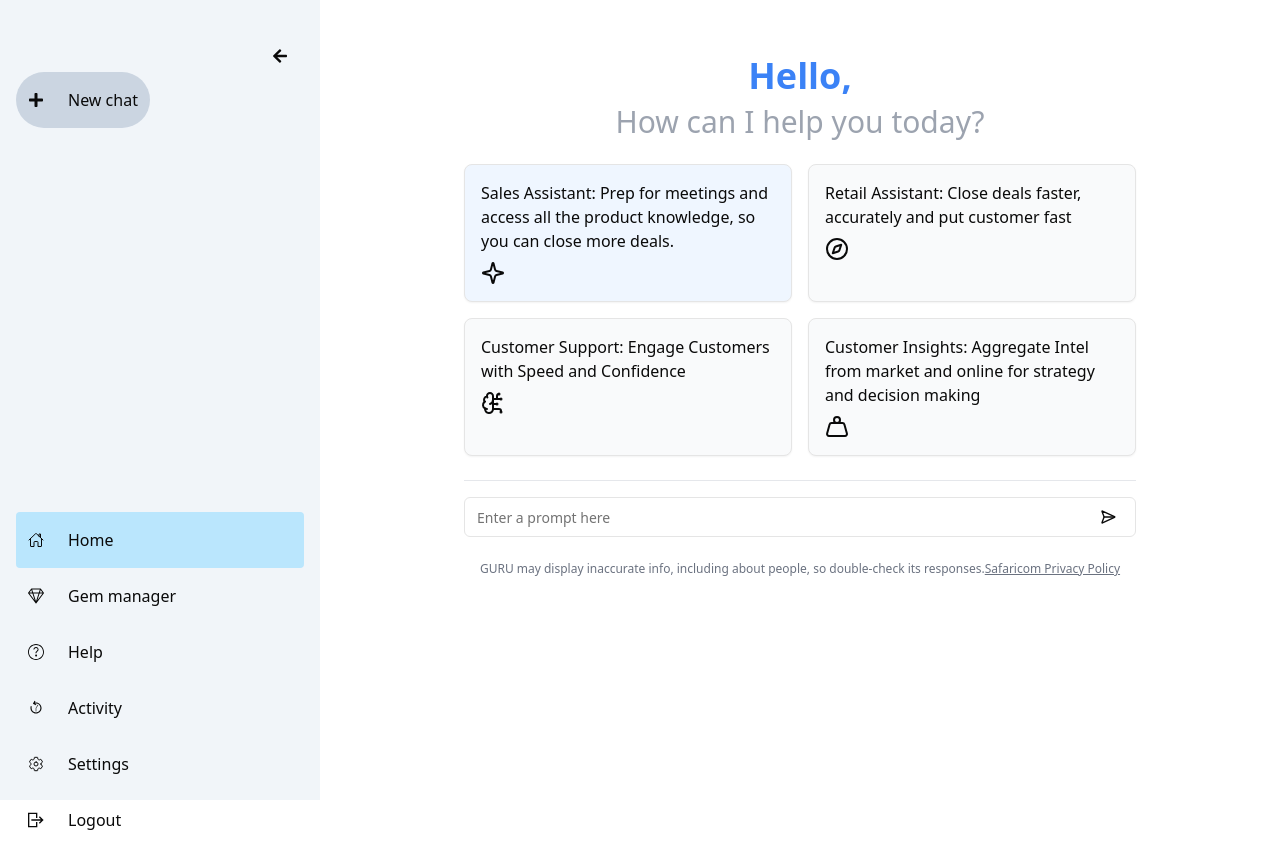
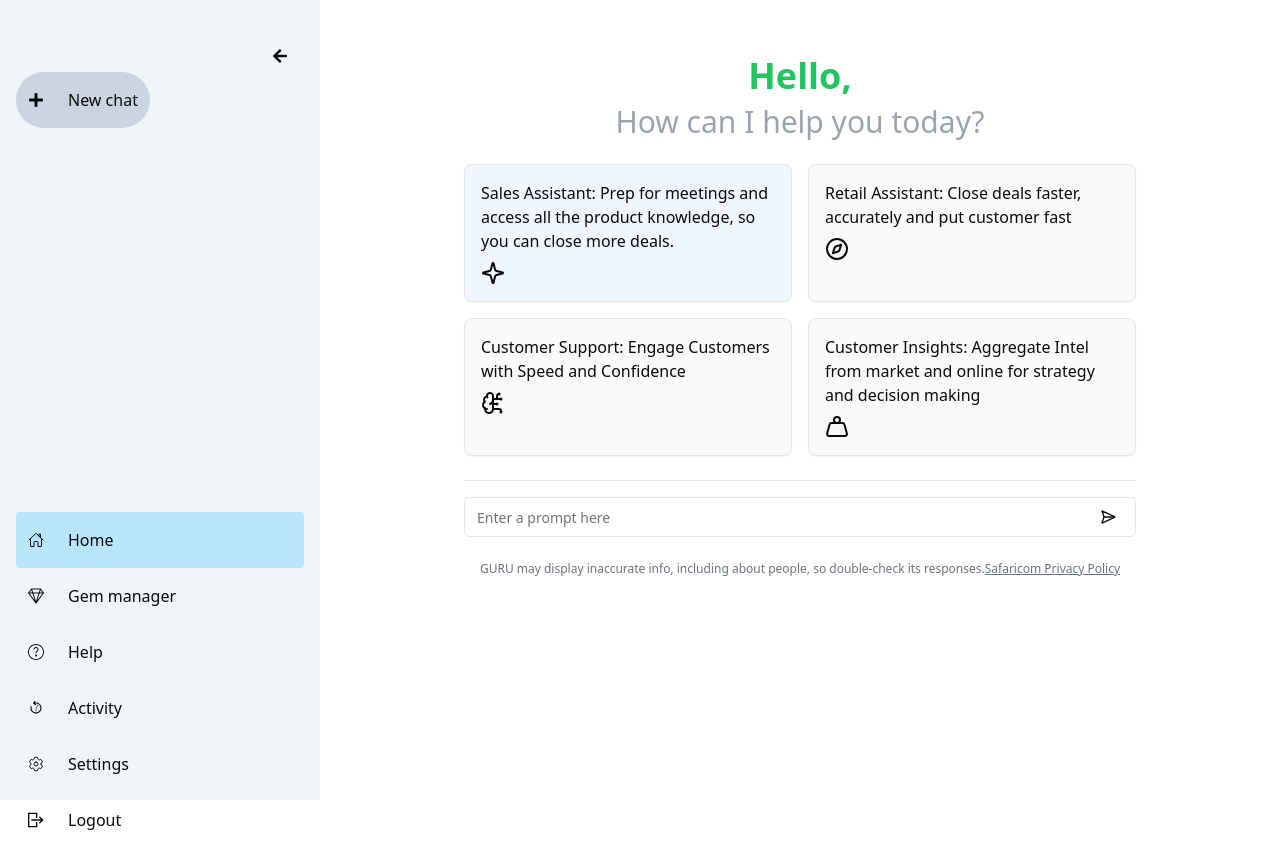
Before and after one commit to collinskrotich/Guru-AI, a Next.js app: page /application in a window 1280 px wide. Built offline with nearby package versions, Linux system fonts and the light colour scheme.

Commit message:
update to sfc colors

```diff
--- a/components/Search.tsx
+++ b/components/Search.tsx
@@ -77,7 +77,7 @@
         <>
           <div className="space-y-2 text-center">
             <h1 className="text-4xl font-bold">
-              <span className="text-blue-500">Hello,</span>
+              <span className="text-green-500">Hello,</span>
             </h1>
             <p className="text-3xl text-gray-400 font-light">
               How can I help you today?
```
